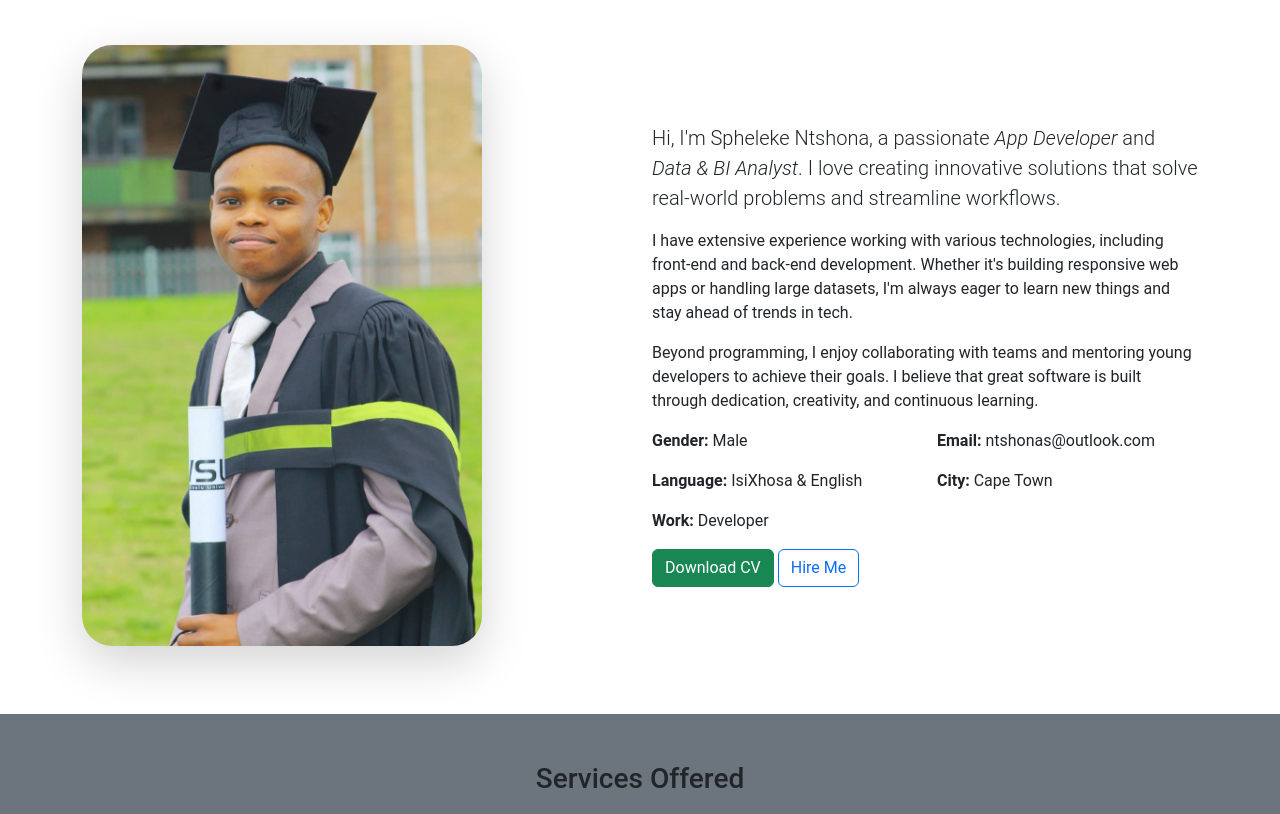
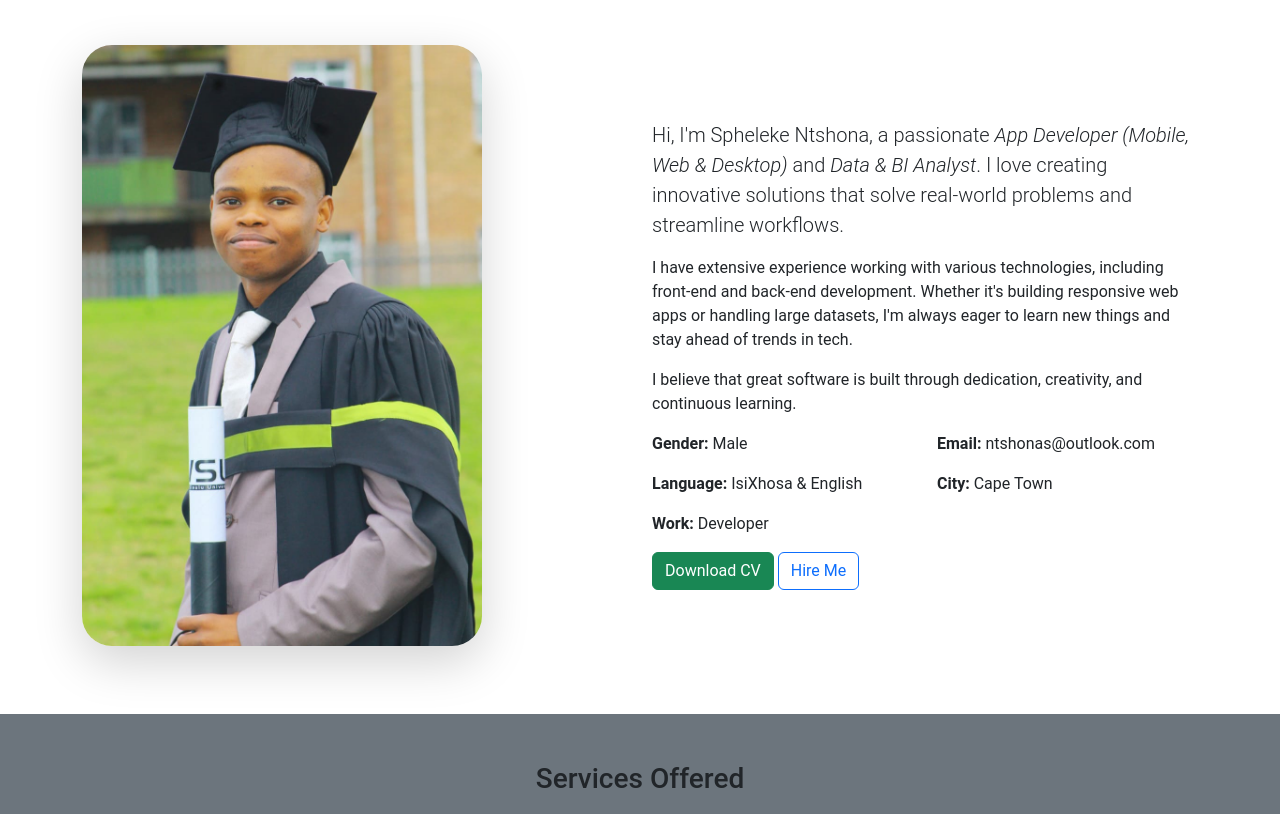
Before and after one commit to MisterWest11/My-Website, a plain HTML site: page index.html in a window 1280 px wide. Shown: the part 804-1618 px from the top of the page. Drawn offline with nearby package versions, Linux system fonts and the light colour scheme.

Commit message:
final edits.

```diff
--- a/index.html
+++ b/index.html
@@ -105,11 +105,11 @@
             </div>
 
             <div class="col-md-6">
-                    <p class="lead">Hi, I'm Spheleke Ntshona, a passionate <em> App Developer</em> and <em>Data & BI Analyst</em>. I love creating innovative solutions that solve real-world problems and streamline workflows.</p>
+                    <p class="lead">Hi, I'm Spheleke Ntshona, a passionate <em> App Developer (Mobile, Web & Desktop)</em> and <em>Data & BI Analyst</em>. I love creating innovative solutions that solve real-world problems and streamline workflows.</p>
 
                     <p>I have extensive experience working with various technologies, including front-end and back-end development. Whether it's building responsive web apps or handling large datasets, I'm always eager to learn new things and stay ahead of trends in tech.</p>
 
-                    <p>Beyond programming, I enjoy collaborating with teams and mentoring young developers to achieve their goals. I believe that great software is built through dedication, creativity, and continuous learning.</p>
+                    <p>I believe that great software is built through dedication, creativity, and continuous learning.</p>
 
                 <div class="row">
 
```
